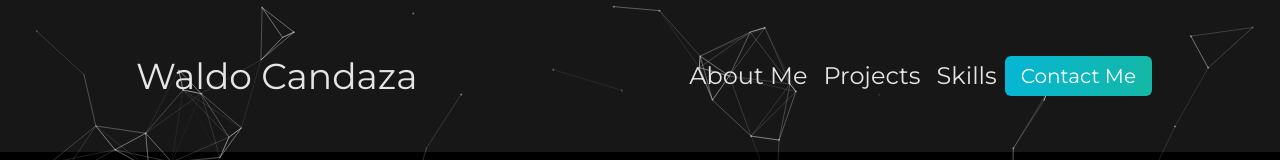
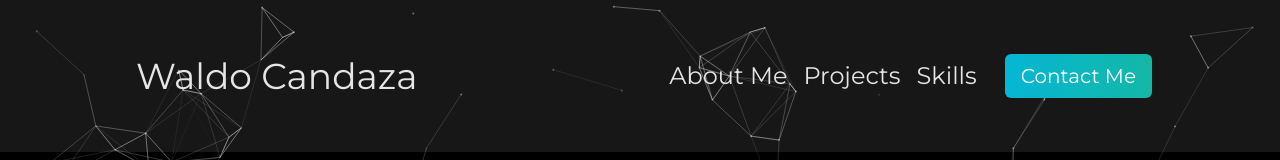
Before and after one commit to wreckingralph06/online-portfolio, a Next.js app: page / in a window 1280 px wide. Shown: the top 160 px of the page. Built offline with nearby package versions, Linux system fonts and the light colour scheme.

Commit message:
Fixed mis-aligning of contact me button when switching from web to mobile view, vice-versa

```diff
--- a/components/Navbar.js
+++ b/components/Navbar.js
@@ -39,7 +39,7 @@
           />
           <li>
             <Link
-              className="bg-gradient-to-r from-cyan-500 text-xl to-teal-500 text-white px-4 py-2 border-none rounded-md"
+              className="bg-gradient-to-r from-cyan-500 text-xl to-teal-500 text-white px-4 py-2 border-none rounded-md ml-5"
               href={"#contactme"}
               onClick={() => setShowLinks(!showLinks)}
             >
--- a/styles/index.css
+++ b/styles/index.css
@@ -24,6 +24,12 @@
 
 .navbar-section .rightSide .hidden{
   display: flex;
+}
+
+.navbar-section .rightSide ul li{
+  display: flex;
+  justify-content: center;
+  align-items: center;
 }
 
 .navbar-section .rightSide button {
```
